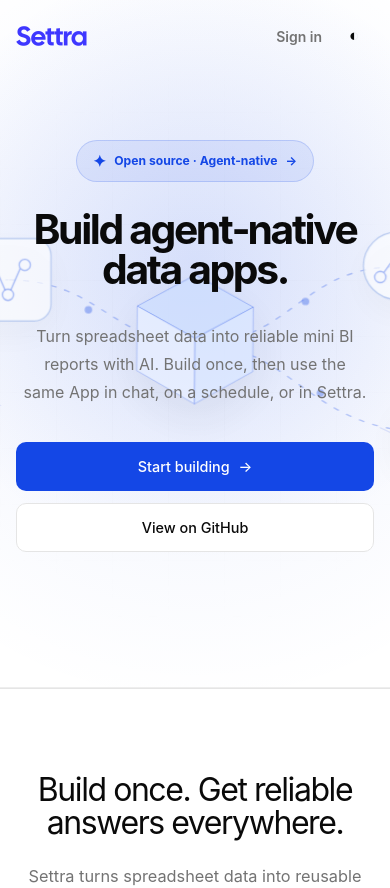
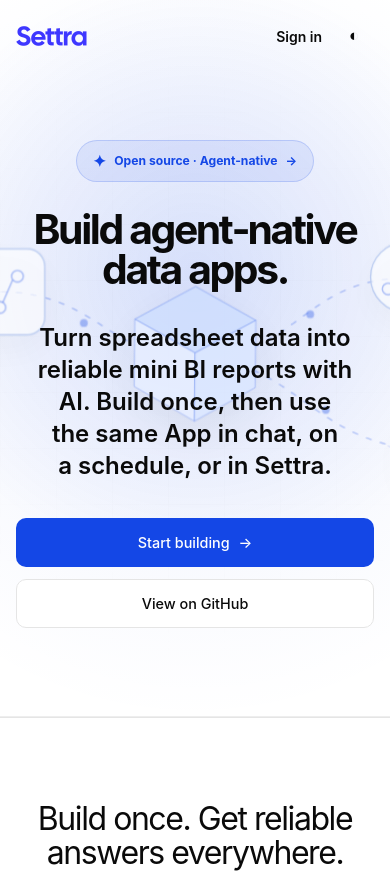
Before and after one commit to omhq/settra-website, a Next.js app: page / in a window 390 px wide. Shown: the top 888 px of the page. Built offline with nearby package versions, Linux system fonts and the light colour scheme.

Commit message:
nav colors fix

```diff
--- a/app/globals.css
+++ b/app/globals.css
@@ -130,7 +130,6 @@
 .nav-link {
   padding: 0.65rem 0.8rem;
   border-radius: 999px;
-  color: var(--muted-foreground);
   font-size: 0.875rem;
   font-weight: 600;
   transition:
@@ -138,8 +137,8 @@
     color 0.2s;
 }
 .nav-link:hover {
-  background: var(--accent);
-  color: var(--foreground);
+  background: var(--brand-surface);
+  color: var(--primary-foreground);
 }
 .theme-toggle {
   width: 2.5rem;
@@ -154,7 +153,8 @@
   font-size: 1.05rem;
 }
 .theme-toggle:hover {
-  background: var(--accent);
+  background: var(--brand-surface);
+  color: var(--primary-foreground);
 }
 .nav-link:focus-visible,
 .theme-toggle:focus-visible,
@@ -255,9 +255,6 @@
 .hero-copy {
   max-width: 47rem;
   margin: 2rem 0 0;
-  color: var(--muted-foreground);
-  font-size: clamp(1rem, 1.8vw, 1.18rem);
-  line-height: 1.75;
   text-wrap: balance;
 }
 .hero-actions {
--- a/app/page.tsx
+++ b/app/page.tsx
@@ -147,7 +147,7 @@
               <span aria-hidden="true">→</span>
             </a>
             <h1>Build agent‑native data apps.</h1>
-            <p className="hero-copy">
+            <p className="hero-copy text-2xl font-semibold">
               Turn spreadsheet data into reliable mini BI reports with AI. Build
               once, then use the same App in chat, on a schedule, or in Settra.
             </p>
```
